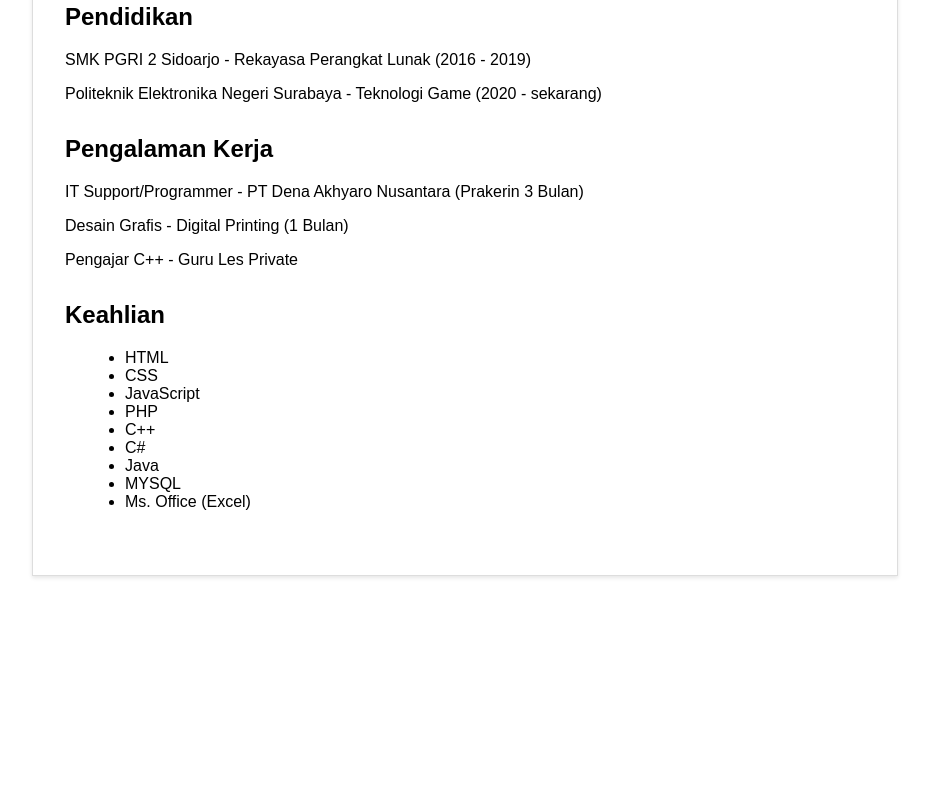
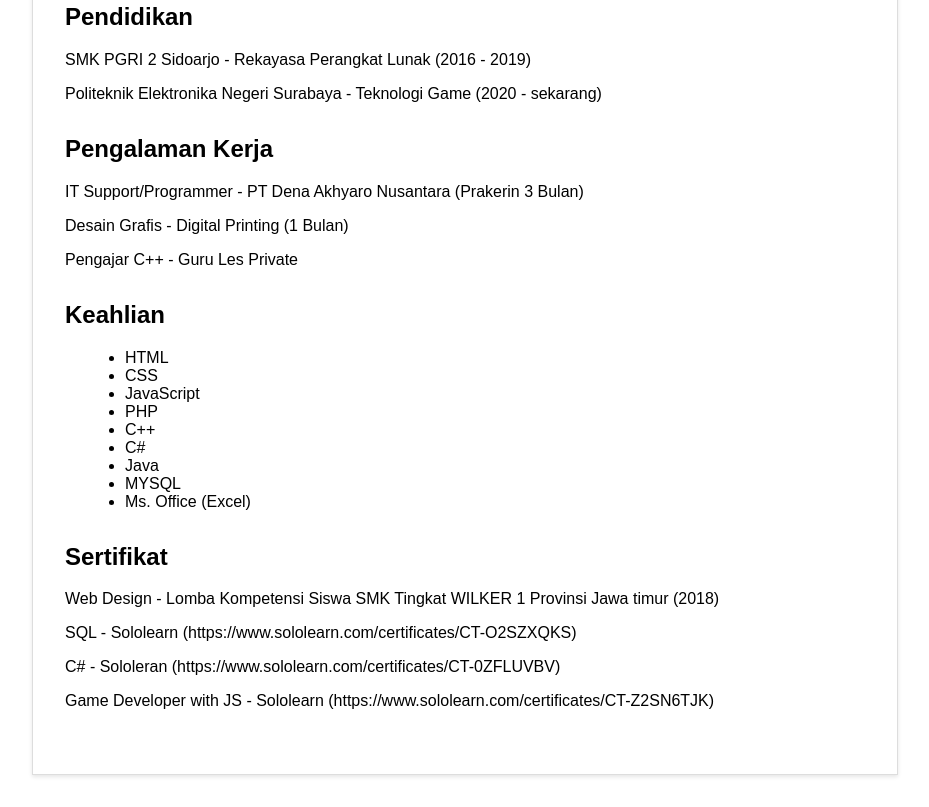
Before and after one commit to wandaprogram654/website-me, a plain HTML site: page cv.html in a window 1280 px wide. Shown: the part 408-1215 px from the top of the page, without its empty margins (175-1104 px from the left). Before the commit the page ends 1016 px from the top, so only its background shows below. Drawn offline with Linux system fonts and the light colour scheme.

Commit message:
Update cv.html

```diff
--- a/cv.html
+++ b/cv.html
@@ -16,7 +16,7 @@
             <img src="profile-picture.jpg" alt="Foto Profil">
             <p>Nama: Wanda Septiananta Heryadi Putra</p>
             <p>Email: wandaprogram654@gmail.com</p>
-            <p>Telepon: (62)855-4644-9225</p>
+            <p>Telepon: (62) 855-4644-9225</p>
             <p>Alamat: Perum Gebang Arum B-09 Sidoarjo</p>
             <!--<p>Website: wandaprogram654.github.io</p>-->
         </section>
@@ -48,6 +48,14 @@
                 <li>Ms. Office (Excel)</li>
             </ul>
         </section>
+
+        <section>
+            <h2>Sertifikat</h2>
+            <p>Web Design - Lomba Kompetensi Siswa SMK Tingkat WILKER 1 Provinsi Jawa timur (2018)</p>
+            <p>SQL - Sololearn (https://www.sololearn.com/certificates/CT-O2SZXQKS)</p>
+            <p>C# - Sololeran (https://www.sololearn.com/certificates/CT-0ZFLUVBV)</p>
+            <p>Game Developer with JS - Sololearn (https://www.sololearn.com/certificates/CT-Z2SN6TJK)</p>
+        </section>
     </main>
 </body>
 </html>
```
